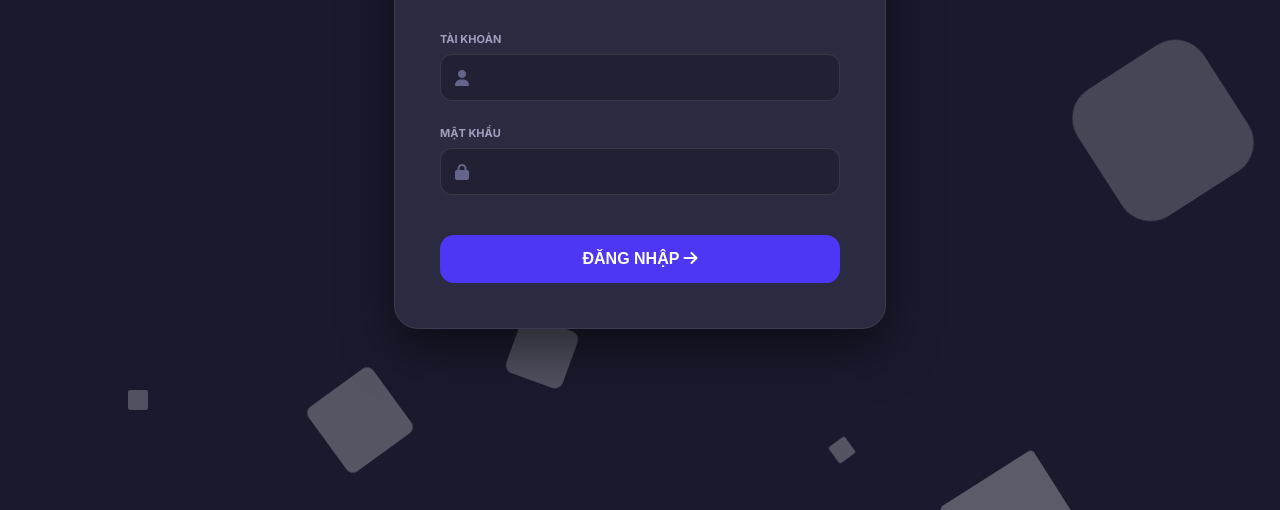
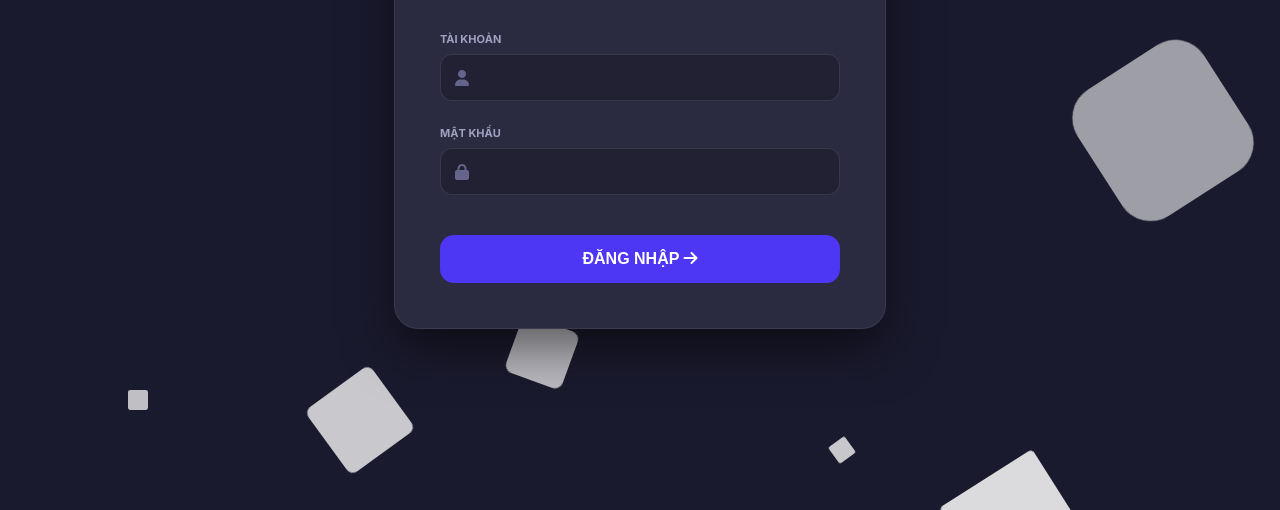
Before and after one commit to PHANTHANHYDS/DiamondMaster, a website: page login.html in a window 1280 px wide. Shown: the part 290-800 px from the top of the page. Drawn offline with Linux system fonts and the light colour scheme; some packages are replaced by stand-ins of ours; a script that the page names is missing.

Commit message:
Hoan thien Logo AVS cho tat ca cac trang

```diff
--- a/login.html
+++ b/login.html
@@ -53,7 +53,7 @@
             list-style: none;
             width: 20px;
             height: 20px;
-            background: rgba(255, 255, 255, 0.3);
+            background: rgba(255, 255, 255, 0.9);
             animation: animate 25s linear infinite;
             bottom: -150px;
             border-radius: 4px;
@@ -157,6 +157,7 @@
             border-radius: 20px !important;
         }
     </style>
+<link rel="icon" type="image/png" href="logo-avs.png">
 </head>
 <body>
 
```
Also changed, not shown: quan-ly.html (+1 -0 lines), sua.html (+1 -0 lines), them-moi.html (+1 -0 lines), thong-ke.html (+1 -0 lines), logo-avs.png (added).
